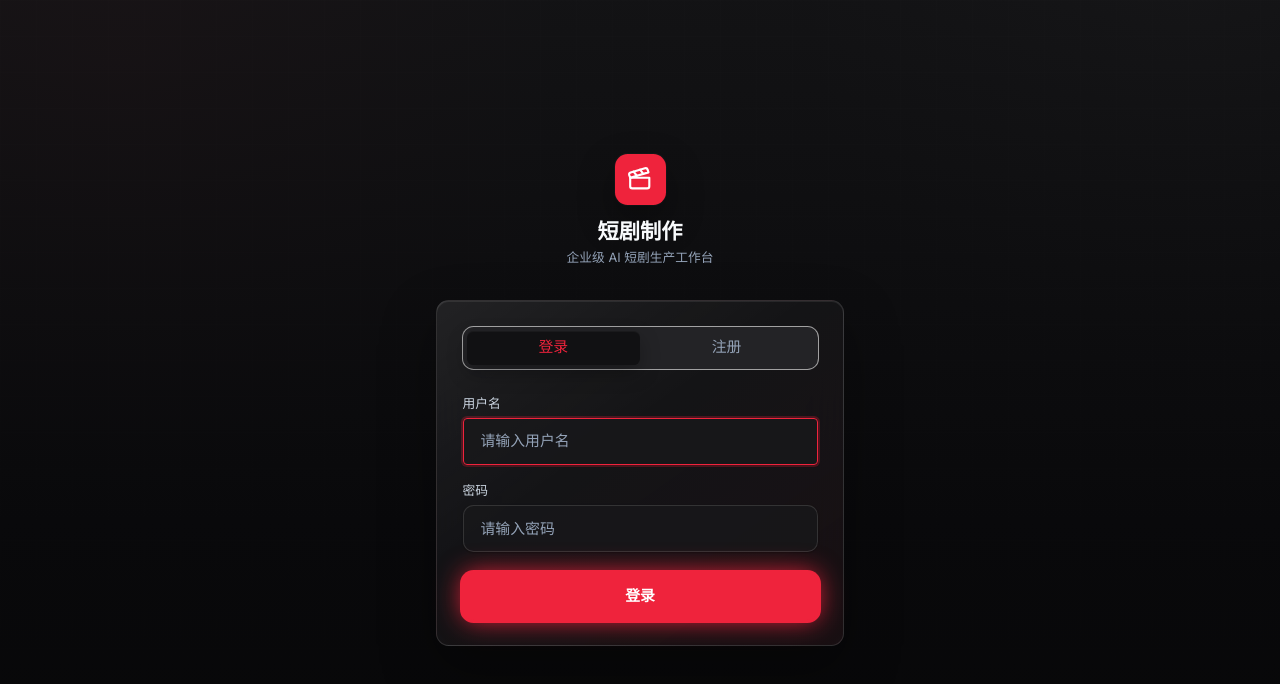
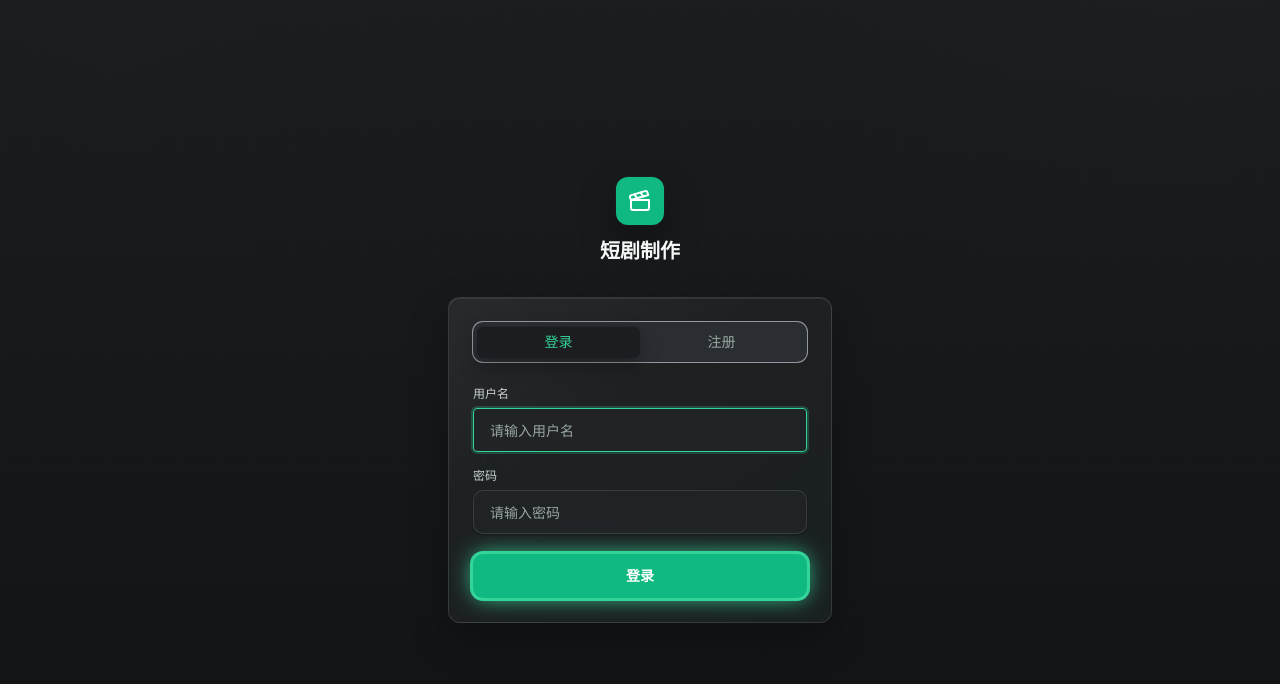
Before and after one commit to wushaojun321/ai-short-film, a React (Vite) app in the folder frontend/: page /login in a window 1280 px wide. Shown: the top 684 px of the page. Built offline with nearby package versions, Linux system fonts and the light colour scheme.

Commit message:
调整黑绿主题和项目卡片密度

```diff
--- a/frontend/src/components/screens/NewProjectScreen.tsx
+++ b/frontend/src/components/screens/NewProjectScreen.tsx
@@ -1662,8 +1662,7 @@ export function Phase3({ projectId, onFinish, manageMode = false }: { projectId:
         <div className="flex flex-col gap-4 lg:flex-row lg:items-start lg:justify-between">
           <div>
             <p className="section-title mb-2">Asset Review</p>
-            <h2 className="text-3xl font-black text-text mb-2">图片确认</h2>
-            <p className="text-base text-sub">先检查资产包一致性，再生成图片并确认。人物、场景、道具如有不同阶段资产，均按资产组卡片预览。</p>
+            <h2 className="text-3xl font-black text-text">图片确认</h2>
           </div>
           <div className="flex flex-wrap gap-2 items-center shrink-0">
             <Button
--- a/frontend/src/index.css
+++ b/frontend/src/index.css
@@ -13,7 +13,7 @@
   *, *::before, *::after { box-sizing: border-box; }
 
   html {
-    font-size: 17px;
+    font-size: 16px;
     -webkit-font-smoothing: antialiased;
     -moz-osx-font-smoothing: grayscale;
     text-rendering: optimizeLegibility;
@@ -22,10 +22,10 @@
   body {
     min-width: 320px;
     background:
-      radial-gradient(circle at 12% -10%, rgba(239,35,60,0.18), transparent 34rem),
-      radial-gradient(circle at 86% 8%, rgba(255,77,94,0.12), transparent 30rem),
-      linear-gradient(180deg, #121214 0%, #09090B 42%, #070708 100%);
-    color: #F8FAFC;
+      radial-gradient(circle at 12% -10%, rgba(52,211,153,0.10), transparent 34rem),
+      radial-gradient(circle at 86% 8%, rgba(110,231,183,0.06), transparent 30rem),
+      linear-gradient(180deg, #1B1D20 0%, #141618 46%, #111315 100%);
+    color: #F4F7F5;
     font-family: "Inter", ui-sans-serif, system-ui, sans-serif;
     line-height: 1.6;
   }
@@ -34,11 +34,11 @@
     font-weight: 700;
     letter-spacing: 0;
     line-height: 1.25;
-    color: #F8FAFC;
+    color: #F4F7F5;
   }
 
   ::selection {
-    background: rgba(239, 35, 60, 0.34);
+    background: rgba(52, 211, 153, 0.26);
     color: #FFFFFF;
   }
 
@@ -46,7 +46,7 @@
   ::-webkit-scrollbar { width: 6px; height: 6px; }
   ::-webkit-scrollbar-track { background: transparent; }
   ::-webkit-scrollbar-thumb { background: rgba(255,255,255,0.18); border-radius: 99px; }
-  ::-webkit-scrollbar-thumb:hover { background: rgba(239,35,60,0.62); }
+  ::-webkit-scrollbar-thumb:hover { background: rgba(52,211,153,0.56); }
 }
 
 /* ── Utility Classes ───────────────────────────────────────── */
@@ -54,8 +54,8 @@
   .app-workspace {
     @apply min-h-screen bg-bg text-text;
     background-image:
-      linear-gradient(180deg, rgba(20,20,22,0.88) 0%, rgba(9,9,11,0.96) 520px, #070708 100%),
-      radial-gradient(circle at 9% 7%, rgba(239,35,60,0.18), transparent 26rem),
+      linear-gradient(180deg, rgba(27,29,32,0.90) 0%, rgba(20,22,24,0.95) 520px, #111315 100%),
+      radial-gradient(circle at 9% 7%, rgba(52,211,153,0.10), transparent 26rem),
       radial-gradient(circle at 92% 0%, rgba(255,255,255,0.07), transparent 22rem),
       linear-gradient(rgba(255,255,255,0.045) 1px, transparent 1px),
       linear-gradient(90deg, rgba(255,255,255,0.035) 1px, transparent 1px);
@@ -69,16 +69,16 @@
   .page-panel {
     @apply rounded-2xl border border-line bg-panel/90 shadow-card backdrop-blur-xl;
     background-image:
-      linear-gradient(145deg, rgba(255,255,255,0.075), rgba(255,255,255,0.015) 42%, rgba(239,35,60,0.045));
-    box-shadow: 0 22px 54px rgba(0,0,0,0.34), inset 0 1px 0 rgba(255,255,255,0.08);
+      linear-gradient(145deg, rgba(255,255,255,0.060), rgba(255,255,255,0.014) 42%, rgba(52,211,153,0.026));
+    box-shadow: 0 16px 38px rgba(0,0,0,0.28), inset 0 1px 0 rgba(255,255,255,0.08);
   }
 
   .page-header {
-    @apply rounded-2xl border border-line bg-panel/90 px-7 py-7 shadow-card backdrop-blur-xl;
+    @apply rounded-2xl border border-line bg-panel/90 px-6 py-6 shadow-card backdrop-blur-xl;
     background-image:
-      linear-gradient(135deg, rgba(255,255,255,0.10), rgba(255,255,255,0.02) 40%, rgba(239,35,60,0.10)),
-      linear-gradient(90deg, rgba(239,35,60,0.20), transparent 36%);
-    box-shadow: 0 24px 64px rgba(0,0,0,0.36), inset 0 1px 0 rgba(255,255,255,0.10);
+      linear-gradient(135deg, rgba(255,255,255,0.08), rgba(255,255,255,0.02) 40%, rgba(52,211,153,0.055)),
+      linear-gradient(90deg, rgba(52,211,153,0.10), transparent 36%);
+    box-shadow: 0 18px 46px rgba(0,0,0,0.30), inset 0 1px 0 rgba(255,255,255,0.09);
   }
 
   .toolbar {
@@ -112,7 +112,7 @@
 
   .sticky-action-bar {
     @apply sticky bottom-4 z-20 mt-6 flex flex-col gap-3 rounded-2xl border border-line bg-panel/90 px-5 py-4 shadow-lg backdrop-blur-xl sm:flex-row sm:items-center sm:justify-between;
-    box-shadow: 0 24px 64px rgba(0,0,0,0.46), inset 0 1px 0 rgba(255,255,255,0.09);
+    box-shadow: 0 18px 48px rgba(0,0,0,0.36), inset 0 1px 0 rgba(255,255,255,0.09);
   }
 
   .prompt-block {
@@ -132,7 +132,7 @@
     inset: 0;
     pointer-events: none;
     border-radius: inherit;
-    border: 1px solid rgba(239,35,60,0.28);
+    border: 1px solid rgba(52,211,153,0.20);
     mask-image: linear-gradient(135deg, #000, transparent 38%, transparent 62%, #000);
   }
 
@@ -173,7 +173,7 @@
 
   /* 骨架屏 */
   .skeleton {
-    background: linear-gradient(90deg, #18181B 25%, #27272A 50%, #18181B 75%);
+    background: linear-gradient(90deg, #222529 25%, #30363A 50%, #222529 75%);
     background-size: 200% 100%;
     @apply rounded animate-shimmer;
   }
@@ -200,7 +200,7 @@
 
 /* ── Focus Ring ────────────────────────────────────────────── */
 :focus-visible {
-  outline: 2px solid #EF233C;
+  outline: 2px solid #34D399;
   outline-offset: 2px;
   border-radius: 4px;
 }
--- a/frontend/src/pages/LoginPage.tsx
+++ b/frontend/src/pages/LoginPage.tsx
@@ -50,7 +50,6 @@ export default function LoginPage() {
           </div>
           <div className="text-center">
             <h1 className="text-xl font-bold text-text">短剧制作</h1>
-            <p className="text-xs text-muted mt-0.5">企业级 AI 短剧生产工作台</p>
           </div>
         </div>
 
--- a/frontend/tailwind.config.js
+++ b/frontend/tailwind.config.js
@@ -9,23 +9,23 @@ export default {
     extend: {
       colors: {
         // ── 设计 Token ──────────────────────────────────────
-        bg:     "#09090B",
-        panel:  "#111113",
-        elev:   "#18181B",
-        soft:   "#232326",
-        line:   "rgba(255,255,255,0.12)",
-        text:   "#F8FAFC",
-        sub:    "#CBD5E1",
-        muted:  { DEFAULT: "#94A3B8", bg: "#18181B", foreground: "#CBD5E1" },
+        bg:     "#141618",
+        panel:  "#1B1D20",
+        elev:   "#222529",
+        soft:   "#2A2E32",
+        line:   "rgba(226,232,240,0.13)",
+        text:   "#F4F7F5",
+        sub:    "#C9D3CF",
+        muted:  { DEFAULT: "#98A6A1", bg: "#222529", foreground: "#C9D3CF" },
 
         // ── 品牌 ────────────────────────────────────────────
-        brand:       "#EF233C",
-        "brand-soft":"rgba(239,35,60,0.14)",
-        "brand-mid": "rgba(239,35,60,0.28)",
-        primary:     "#EF233C",
-        "primary-soft": "rgba(239,35,60,0.14)",
-        signal:      "#FF4D5E",
-        "signal-soft":"rgba(255,77,94,0.14)",
+        brand:       "#34D399",
+        "brand-soft":"rgba(52,211,153,0.13)",
+        "brand-mid": "rgba(52,211,153,0.24)",
+        primary:     "#10B981",
+        "primary-soft": "rgba(16,185,129,0.13)",
+        signal:      "#6EE7B7",
+        "signal-soft":"rgba(110,231,183,0.12)",
 
         // ── 功能色 ──────────────────────────────────────────
         info:        "#0EA5E9",
@@ -40,14 +40,14 @@ export default {
         // ── shadcn 兼容 ──────────────────────────────────────
         border:      "rgba(255,255,255,0.12)",
         input:       "rgba(255,255,255,0.14)",
-        ring:        "#EF233C",
-        background:  "#09090B",
-        foreground:  "#F8FAFC",
-        secondary:   { DEFAULT: "#18181B", foreground: "#F8FAFC" },
+        ring:        "#34D399",
+        background:  "#141618",
+        foreground:  "#F4F7F5",
+        secondary:   { DEFAULT: "#222529", foreground: "#F4F7F5" },
         destructive: { DEFAULT: "#EF4444", foreground: "#FFFFFF" },
-        accent:      { DEFAULT: "#232326", foreground: "#F8FAFC" },
-        popover:     { DEFAULT: "#111113",  foreground: "#F8FAFC" },
-        card:        { DEFAULT: "#111113",  foreground: "#F8FAFC" },
+        accent:      { DEFAULT: "#2A2E32", foreground: "#F4F7F5" },
+        popover:     { DEFAULT: "#1B1D20",  foreground: "#F4F7F5" },
+        card:        { DEFAULT: "#1B1D20",  foreground: "#F4F7F5" },
       },
       fontFamily: {
         sans:  ['"Inter"', "ui-sans-serif", "system-ui", "sans-serif"],
@@ -68,10 +68,10 @@ export default {
         xs:    "0 1px 2px rgba(0,0,0,0.35)",
         sm:    "0 8px 20px rgba(0,0,0,0.28), 0 1px 0 rgba(255,255,255,0.04) inset",
         md:    "0 16px 36px rgba(0,0,0,0.34), 0 0 0 1px rgba(255,255,255,0.04)",
-        lg:    "0 24px 60px rgba(0,0,0,0.42), 0 0 38px rgba(239,35,60,0.08)",
-        brand: "0 0 0 3px rgba(239,35,60,0.20), 0 0 26px rgba(239,35,60,0.22)",
-        card:  "0 18px 44px rgba(0,0,0,0.34)",
-        "card-hover": "0 28px 68px rgba(0,0,0,0.46), 0 0 0 1px rgba(239,35,60,0.30), 0 0 36px rgba(239,35,60,0.12)",
+        lg:    "0 22px 48px rgba(0,0,0,0.34), 0 0 30px rgba(52,211,153,0.05)",
+        brand: "0 0 0 3px rgba(52,211,153,0.16), 0 0 22px rgba(52,211,153,0.16)",
+        card:  "0 14px 34px rgba(0,0,0,0.28)",
+        "card-hover": "0 22px 48px rgba(0,0,0,0.36), 0 0 0 1px rgba(52,211,153,0.24), 0 0 26px rgba(52,211,153,0.08)",
         inner: "inset 0 1px 0 rgba(255,255,255,0.06)",
       },
       transitionDuration: {
```
Also changed, not shown: frontend/src/pages/ProjectsHome.tsx (+36 -36 lines).
